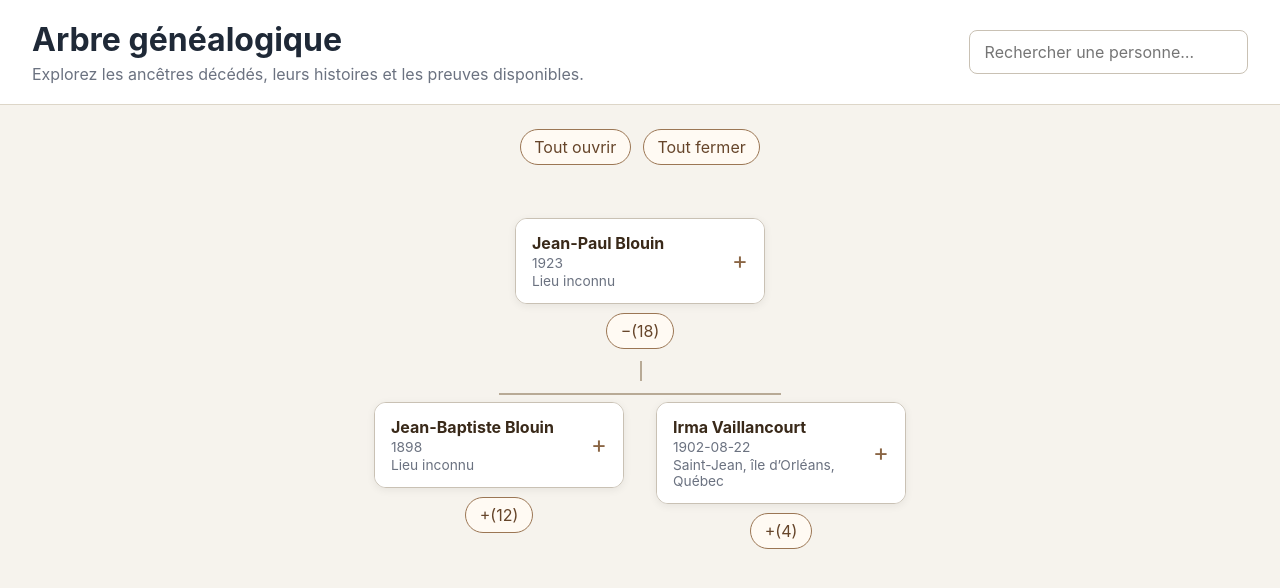
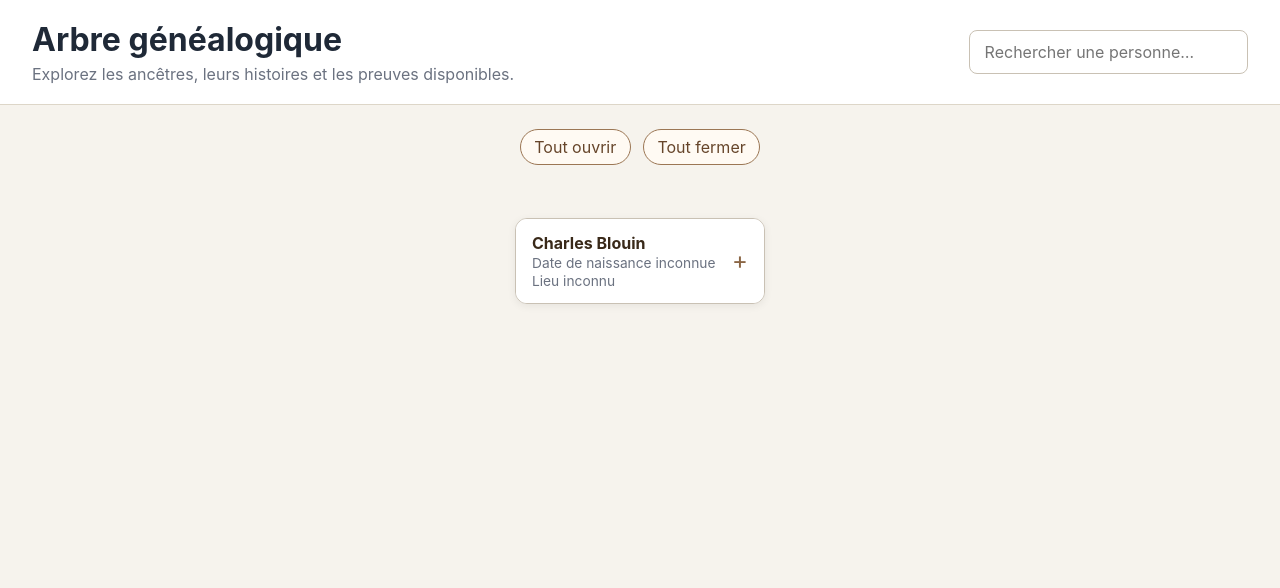
Before and after one commit to charles-blouin/genealogie, a React (Vite) app: page / in a window 1280 px wide. Shown: the top 588 px of the page. Built offline with nearby package versions, Linux system fonts and the light colour scheme.

Commit message:
Afficher uniquement les noms des personnes vivantes

```diff
--- a/src/App.tsx
+++ b/src/App.tsx
@@ -1,5 +1,6 @@
 import { useMemo, useState } from 'react'
 import peopleData from './data/people.json'
+import livingNamesData from './data/living-names.json'
 import relationshipData from './data/relationships.json'
 import sourceData from './data/sources.json'
 import researchData from './data/research.json'
@@ -8,7 +9,7 @@ import { FamilyTree } from './components/FamilyTree'
 import './styles.css'
 
 const researchByPerson = new Map((researchData as ResearchProfile[]).map(profile => [profile.personId, profile]))
-const people = (peopleData as Person[]).map(person => {
+const deceasedPeople = (peopleData as Person[]).map(person => {
   const research = researchByPerson.get(person.id)
   if (!research) return person
   return {
@@ -20,11 +21,12 @@ const people = (peopleData as Person[]).map(person => {
     },
   }
 })
+const people = [...(livingNamesData as Person[]), ...deceasedPeople]
 const relationships = relationshipData as Relationship[]
 const sources = sourceData as Source[]
 
 export default function App() {
-  const [rootId, setRootId] = useState('jean-paul-blouin')
+  const [rootId, setRootId] = useState('charles-blouin')
   const [query, setQuery] = useState('')
 
   const matches = useMemo(() => query.trim() ? people.filter(p => p.names.display.toLowerCase().includes(query.toLowerCase())) : [], [query])
@@ -32,7 +34,7 @@ export default function App() {
   return (
     <main>
       <header>
-        <div><h1>Arbre généalogique</h1><p>Explorez les ancêtres décédés, leurs histoires et les preuves disponibles.</p></div>
+        <div><h1>Arbre généalogique</h1><p>Explorez les ancêtres, leurs histoires et les preuves disponibles.</p></div>
         <div className="search-wrap">
           <input value={query} onChange={e => setQuery(e.target.value)} placeholder="Rechercher une personne…" />
           {matches.length > 0 && <div className="search-results">{matches.map(p => <button key={p.id} onClick={() => { setRootId(p.id); setQuery('') }}>{p.names.display}</button>)}</div>}
```
